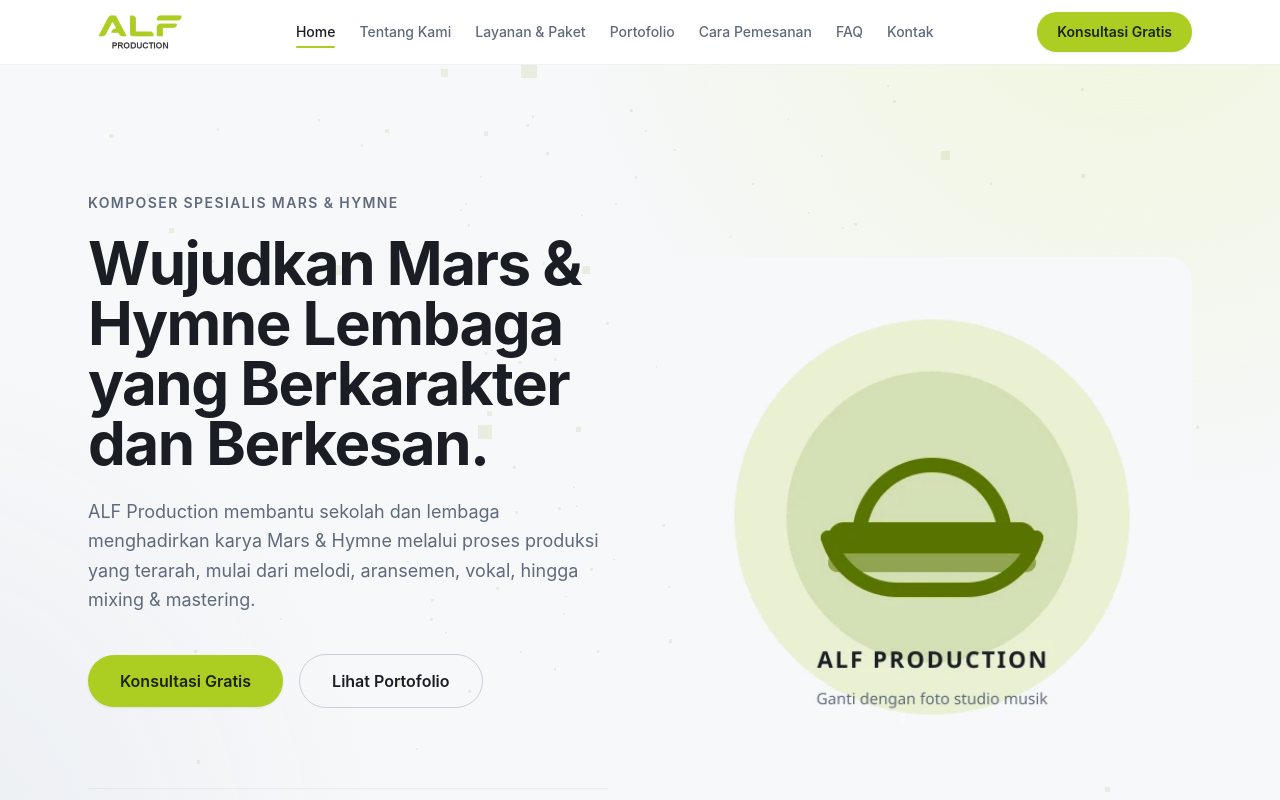
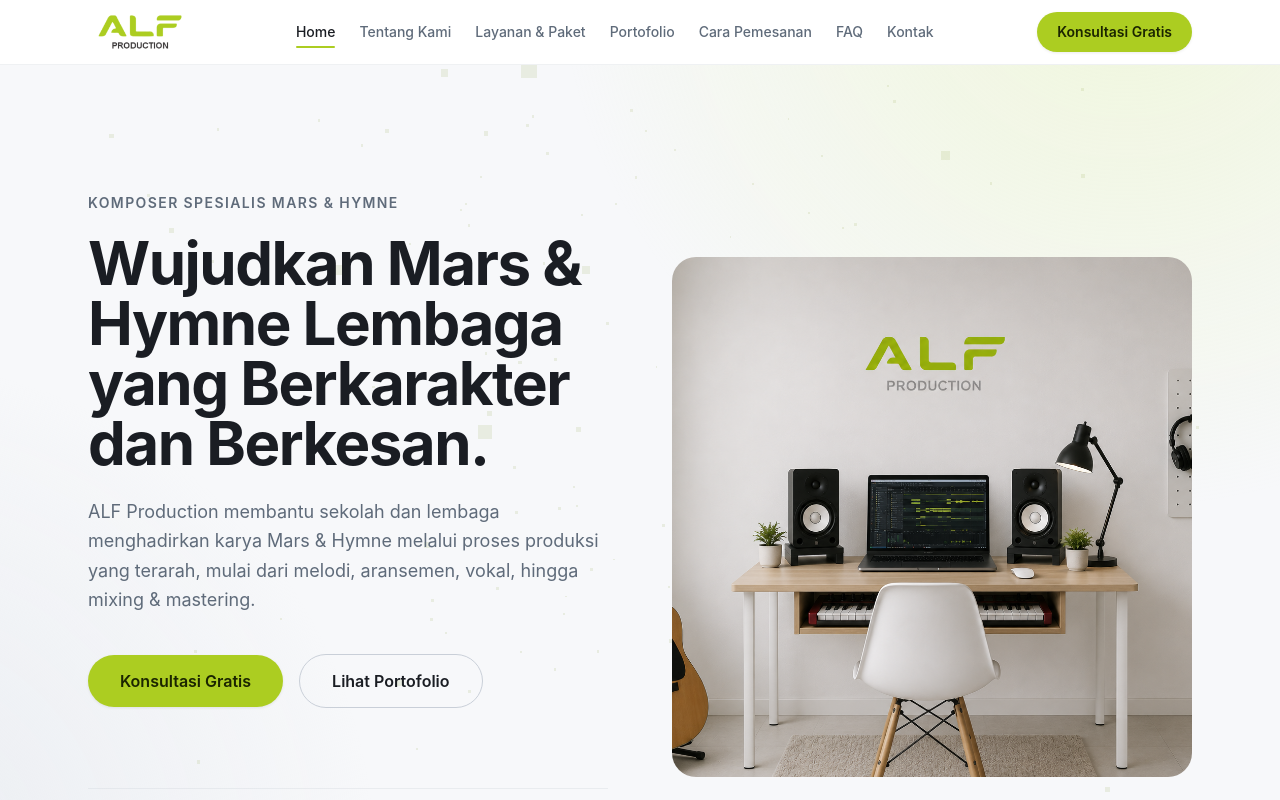
Before and after one commit to tukangoding/alfproduction.id, a Nuxt app: page / in a window 1280 px wide. Shown: the top 800 px of the page. Built offline with nearby package versions, Linux system fonts and the light colour scheme.

Commit message:
ganti hero

```diff
--- a/pages/index.vue
+++ b/pages/index.vue
@@ -82,7 +82,7 @@
           class="order-first mx-auto aspect-square w-full max-w-sm overflow-hidden rounded-3xl lg:order-none lg:max-w-none"
         >
           <img
-            src="/hero-production.webp"
+            src="/hero.png"
             alt="Peralatan studio produksi musik ALF Production"
             width="500"
             height="500"
```
Also changed, not shown: public/hero.png.
